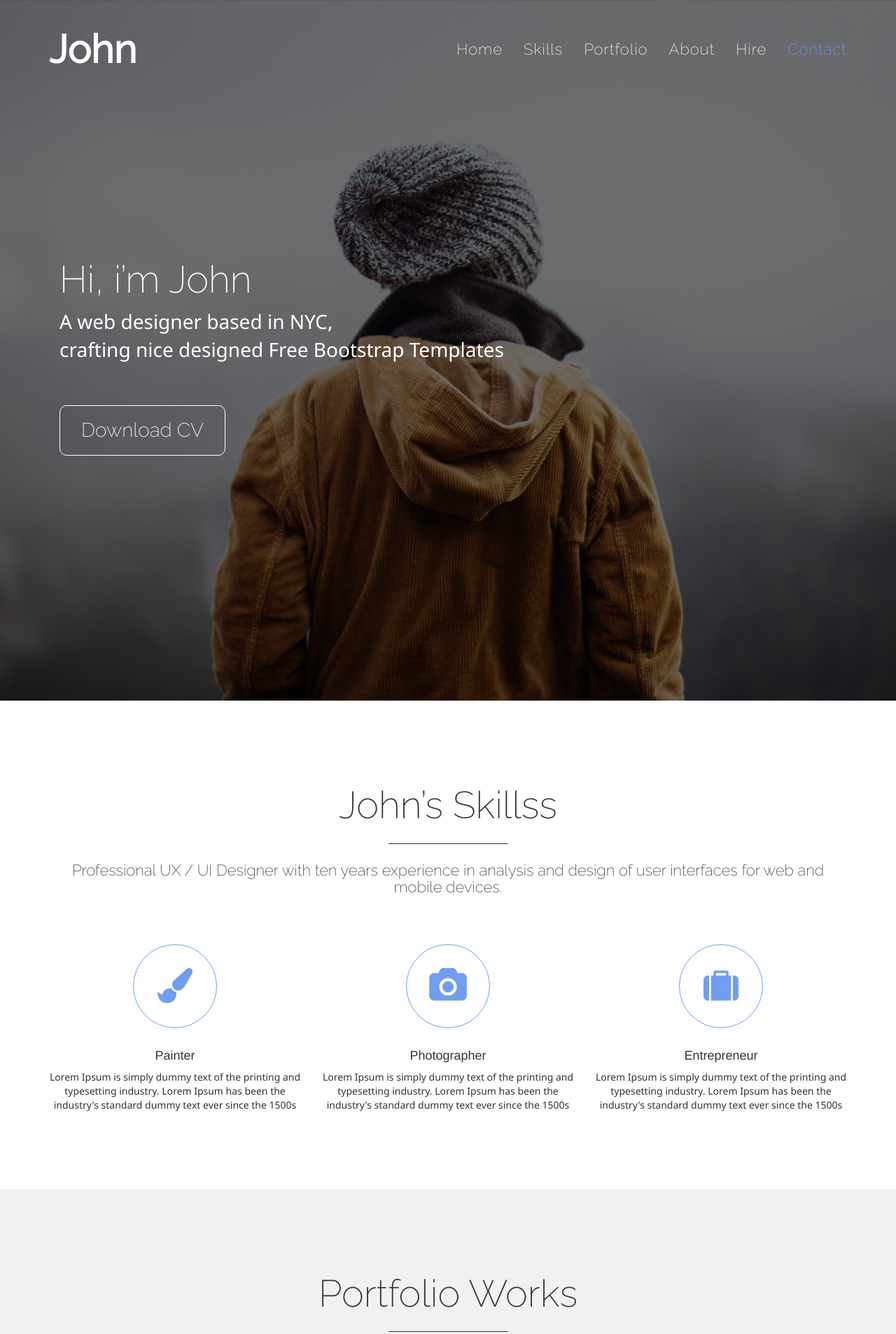
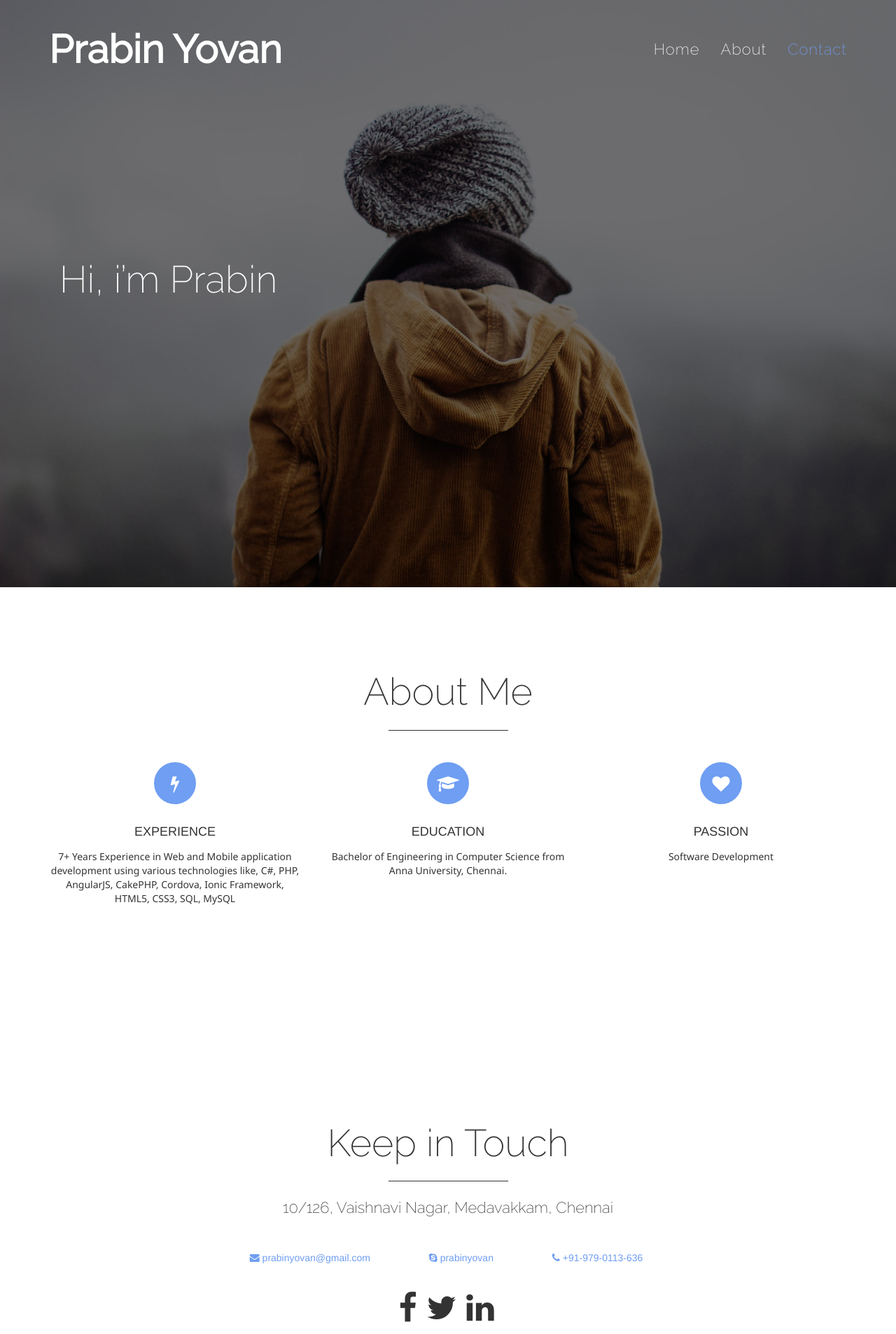
Before and after one commit to prabinyovan/prabinyovan.github.io, a plain HTML site: page index.html in a window 1280 px wide. Shown: the top 1906 px of the page at 70% size. Drawn offline with nearby package versions, Linux system fonts and the light colour scheme.

Commit message:
Modified contents

```diff
--- a/css/templatebaker.css
+++ b/css/templatebaker.css
@@ -160,6 +160,7 @@ a:focus {
 }
 .tb-header-container {
     background-image: url(../img/tb-header-bg.jpg);
+    /*background-image: url(../img/tb-prabin.png);*/
     background-attachment: scroll;
     background-position: center center;
     background-repeat: none;
--- a/index.html
+++ b/index.html
@@ -1,27 +1,10 @@
-<!--
-
-John Template
-
-AUTHOR
-http://templatebaker.com/
-
-LICENSE
-http://templatebaker.com/license/
-
-CREDITS
-https://unsplash.com/
-
-SUPPORT
-info@templatebaker.com
-
--->
 <!DOCTYPE html>
 <html lang="en">
 <head>
     <meta charset="utf-8">
     <meta http-equiv="X-UA-Compatible" content="IE=edge">
     <meta name="viewport" content="width=device-width, initial-scale=1">
-    <title>Free Bootstrap Template</title>
+    <title>Prabin Yovan</title>
     <link href="css/bootstrap.min.css" rel="stylesheet">
     <link href="css/templatebaker.css" rel="stylesheet">
     <link href='http://fonts.googleapis.com/css?family=Noto+Sans|Raleway:400,200' rel='stylesheet' type='text/css'>
@@ -46,17 +29,17 @@ info@templatebaker.com
                 <span class="icon-bar"></span>
                 <span class="icon-bar"></span>
             </button>
-            <a class="navbar-brand page-scroll" href="#home">John</a>
+            <a class="navbar-brand page-scroll" href="#home">Prabin Yovan</a>
         </div>
 
         <!-- Collect the nav links, forms, and other content for toggling -->
         <div class="collapse navbar-collapse" id="bs-example-navbar-collapse-1">
             <ul class="nav navbar-nav navbar-right">
                 <li class="active"><a class="page-scroll" href="#home">Home</a></li>
-                <li><a class="page-scroll" href="#skills">Skills</a></li>
-                <li><a class="page-scroll" href="#portfolio">Portfolio</a></li>
+                <!-- <li><a class="page-scroll" href="#skills">Skills</a></li> -->
+                <!-- <li><a class="page-scroll" href="#portfolio">Portfolio</a></li> -->
                 <li><a class="page-scroll" href="#about">About</a></li>
-                <li><a class="page-scroll" href="#hire">Hire</a></li>
+                <!-- <li><a class="page-scroll" href="#hire">Hire</a></li> -->
                 <li><a class="page-scroll" href="#contact">Contact</a></li>
             </ul>
         </div>
@@ -69,20 +52,20 @@ info@templatebaker.com
 <header id="home" class="tb-header-container">
     <div class="container">
         <div class="col-lg-12">
-            <h1>Hi, i’m John</h1>
-            <p>A web designer based in NYC,<br>crafting nice designed Free Bootstrap Templates</p>
+            <h1>Hi, i’m Prabin</h1>
+            <!-- <p>A web designer based in NYC,<br>crafting nice designed Free Bootstrap Templates</p> -->
             <div class="pt50"></div>
-            <a href="#" class="btn tb-btn-bb">Download CV</a>
+            <!-- <a href="#" class="btn tb-btn-bb">Download CV</a> -->
         </div>
     </div>
 </header>
 
 <!-- Skills Section -->
-<section id="skills" class="tb-page-container">
+<!-- <section id="skills" class="tb-page-container">
     <div class="container">
         <div class="row">
             <div class="col-lg-12 text-center">
-                <h2>John’s Skillss</h2>
+                <h2>Prabin’s Skillss</h2>
                 <span class="tb-underline-dark"> </span>
                 <h3>Professional UX / UI Designer with ten years experience in analysis and design of user interfaces for web and mobile devices.</h3>
             </div>
@@ -117,10 +100,10 @@ info@templatebaker.com
             </div>
         </div>
     </div>
-</section>
+</section> -->
 
 <!-- Portfolio Section -->
-<section id="portfolio" class="tb-page-container tb-portfolio-container">
+<!-- <section id="portfolio" class="tb-page-container tb-portfolio-container">
     <div class="container">
         <div class="row">
             <div class="col-lg-12 text-center">
@@ -192,7 +175,7 @@ info@templatebaker.com
             </div>
         </div>
     </div>
-</section>
+</section> -->
 
 <!-- About Section -->
 <section id="about" class="tb-page-container">
@@ -201,44 +184,49 @@ info@templatebaker.com
             <div class="col-lg-12 text-center">
                 <h2>About Me</h2>
                 <span class="tb-underline-dark"> </span>
-                <h3>Collaborating with world-class experts in UX</h3>
+                <!-- <h3>Collaborating with world-class experts in Chennai</h3> -->
             </div>
         </div>
         <div class="row tb-about-container">
-            <div class="col-sm-12 col-md-6">
+            <!-- <div class="col-sm-12 col-md-6">
                 <h5>Things to know about me</h5>
                 <div><img class="tb-img-responsive" src="img/tb-about.jpg" alt="pic name"></div>
                 <p>I launched this website to help the growing number of Internet users who now days use for their work not only PCs but also laptops, mobile phones and smart phones like iPhone, tablet devices like iPad and many others. The screen resolution of all those devices ranges from 320px to 1024px or more. Therefore, the old websites that have a fixed width are no longer working. And we need a responsive website design to correctly display all websites on most of devices. So I launched Free Responsive Templates to help you to create an automatically adapted web site for all screen resolutions and devices.</p>
-            </div>
-            <div class="col-sm-12 col-md-6">
+            </div> -->
+            <div class="col-sm-4 col-md-4">
                 <div class="tb-icon-about text-center">
                     <i class="fa fa-bolt"></i>
                     <h4>Experience</h4>
                     <p>
-                        Lorem Ipsum is simply dummy text of the printing and typesetting industry. Lorem Ipsum has been the industry's standard dummy text ever since the 1500s
+                        7+ Years Experience in Web and Mobile application development using various technologies like, C#, PHP, AngularJS, CakePHP, Cordova, Ionic Framework, HTML5, CSS3, SQL, MySQL
                     </p>
                 </div>
+            </div>
+            <div class="col-sm-4 col-md-4">
                 <div class="tb-icon-about text-center">
                     <i class="fa fa-graduation-cap"></i>
                     <h4>Education</h4>
                     <p>
-                        Lorem Ipsum is simply dummy text of the printing and typesetting industry. Lorem Ipsum has been the industry's standard dummy text ever since the 1500s
+                        Bachelor of Engineering in Computer Science from Anna University, Chennai.
                     </p>
                 </div>
+            </div>
+            <div class="col-sm-4 col-md-4">
                 <div class="tb-icon-about text-center">
                     <i class="fa fa-heart"></i>
                     <h4>Passion</h4>
                     <p>
-                        Lorem Ipsum is simply dummy text of the printing and typesetting industry. Lorem Ipsum has been the industry's standard dummy text ever since the 1500s
+                        Software Development
                     </p>
                 </div>
+            </div>
             </div>
         </div>
     </div>
 </section>
 
 <!-- Hire Section -->
-<section id="hire" class="tb-page-container tb-hire-container">
+<!-- <section id="hire" class="tb-page-container tb-hire-container">
     <div class="container">
         <div class="row">
             <div class="col-lg-12 text-center">
@@ -251,7 +239,7 @@ info@templatebaker.com
             </div>
         </div>
     </div>
-</section>
+</section> -->
 
 <!-- Contact Section -->
 <section id="contact" class="tb-page-container">
@@ -260,21 +248,19 @@ info@templatebaker.com
             <div class="col-lg-12 text-center">
                 <h2>Keep in Touch</h2>
                 <span class="tb-underline-dark"> </span>
-                <h3>123, Some Street. New York, USA</h3>
+                <h3>10/126, Vaishnavi Nagar, Medavakkam, Chennai</h3>
                 <div class="tb-touch-body">
                     <ul class="list-inline tb-touch-body-pt">
-                        <li><a href="mailto:john.bunton@gmail.com?Subject=Hello!%20Nice designed Free Bootstrap Templates on http://www.free-bootstrap-templates.com" target="_top"><i class="fa fa-envelope"></i>  john.bunton@gmail.com</a></li>
-                        <li><a href=""><i class="fa fa-skype"></i> john.bunton</a></li>
-                        <li><a href="tel:+1 827 8822 72"><i class="fa fa-phone"></i> 1-827-8822-72</a></li>
+                        <li><a href="mailto:prabinyovan@gmail.com?Subject=Hello!%20Prabin" target="_top"><i class="fa fa-envelope"></i>  prabinyovan@gmail.com</a></li>
+                        <li><a href=""><i class="fa fa-skype"></i> prabinyovan</a></li>
+                        <li><a href="tel:+91-979-0113-636"><i class="fa fa-phone"></i> +91-979-0113-636</a></li>
                     </ul>
                 </div>
                 <div class="tb-social-icons">
                     <ul class="list-inline">
-                        <li><a href=""><i class="fa fa-instagram"></i></a></li>
-                        <li><a href=""><i class="fa fa-behance"></i></a></li>
-                        <li><a href=""><i class="fa fa-dribbble"></i></a></li>
-                        <li><a href=""><i class="fa fa-twitter"></i></a></li>
-                        <li><a href=""><i class="fa fa-linkedin"></i></a></li>
+                        <li><a href="https://www.facebook.com/prabinyovan"><i class="fa fa-facebook"></i></a></li>
+                        <li><a href="https://twitter.com/prabinyovan"><i class="fa fa-twitter"></i></a></li>
+                        <li><a href="https://in.linkedin.com/in/prabinyovan"><i class="fa fa-linkedin"></i></a></li>
                     </ul>
                 </div>
             </div>
@@ -287,8 +273,8 @@ info@templatebaker.com
         <div class="row">
             <div class="col-lg-12 text-center">
                 <ul class="list-inline">
-                    <li>&copy; John</li>
-                    <li class="tb-copyright">Design: <a target="_blank" rel="nofollow" href="http://www.templatebaker.com">TemplateBaker</a>
+                    <li>&copy; Prabin Yovan</li>
+                    <!-- <li class="tb-copyright">Design: <a target="_blank" rel="nofollow" href="_">TemplateBaker</a> -->
                 </ul>
             </div>
         </div>
```
Also changed, not shown: img/tb-prabin.jpg (added), 1 other file.
